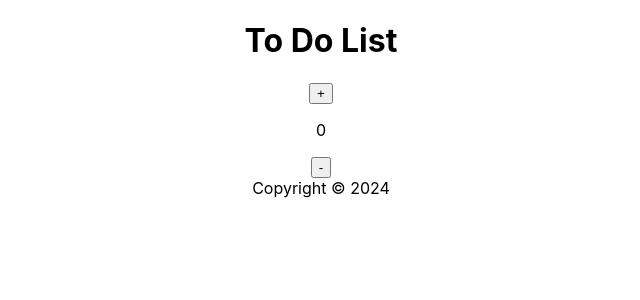
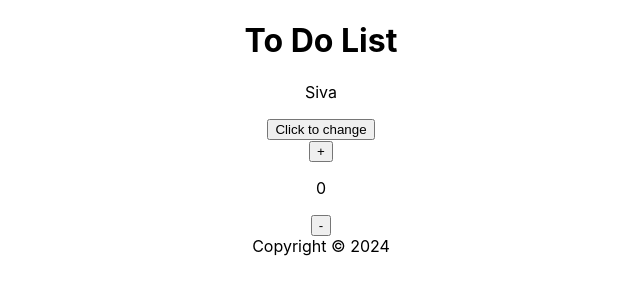
Before and after one commit to SIVAKD1305/react_training, a React (Create React App) app: page / in a window 1280 px wide. Shown: the top 300 px of the page, without its empty margins (319-959 px from the left). Built offline with nearby package versions, Linux system fonts and the light colour scheme.

Commit message:
modified:   src/Content.js

```diff
--- a/src/Content.js
+++ b/src/Content.js
@@ -4,9 +4,10 @@ const Content = () => {
     const change = () =>{
         const greetings = ["Hey", "Hi", "Hello", "Welcome"];
         const n = Math.floor(Math.random()*4);
-        return greetings[n];
+        setValue(val => greetings[n]);
      }
      const [count, setCount] = useState(0);
+     const [value, setValue] = useState(() => change)
      const increment = () => {
       setCount(inc => inc+1);
      }
@@ -15,6 +16,9 @@ const Content = () => {
      }
   return (
     <>
+    <p>{value} Siva</p>
+    <button onClick={change}>Click to change</button>
+    <br />
     <button onClick={increment}>+</button>
     <p>
       {count}
```
